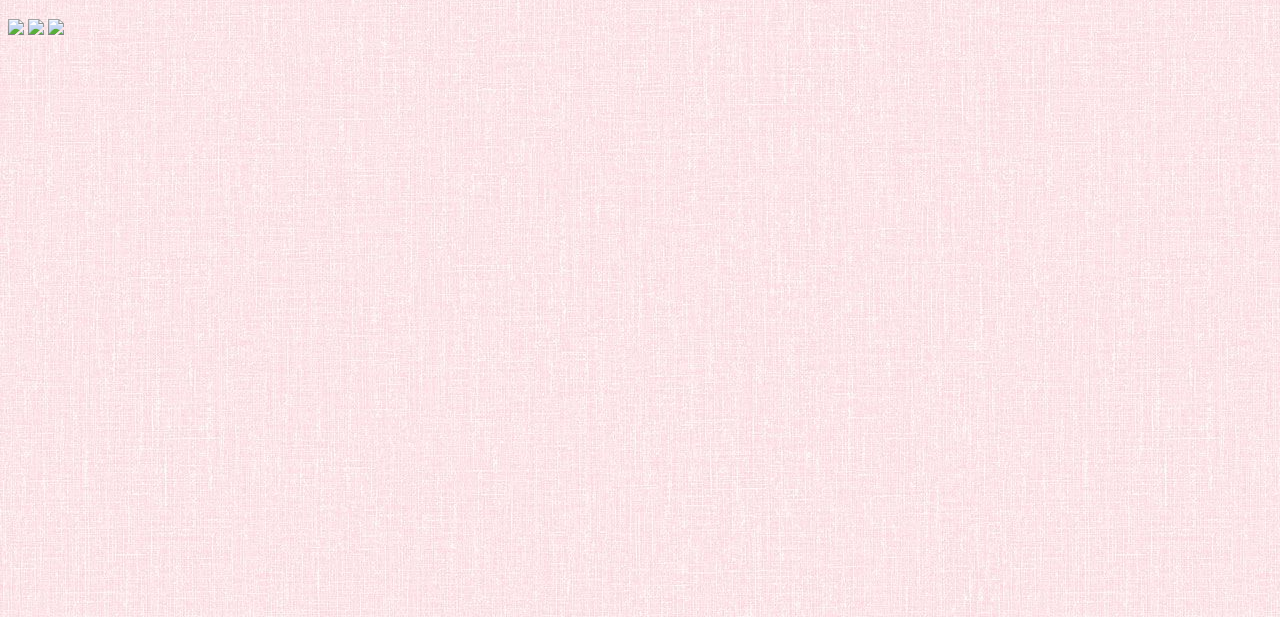
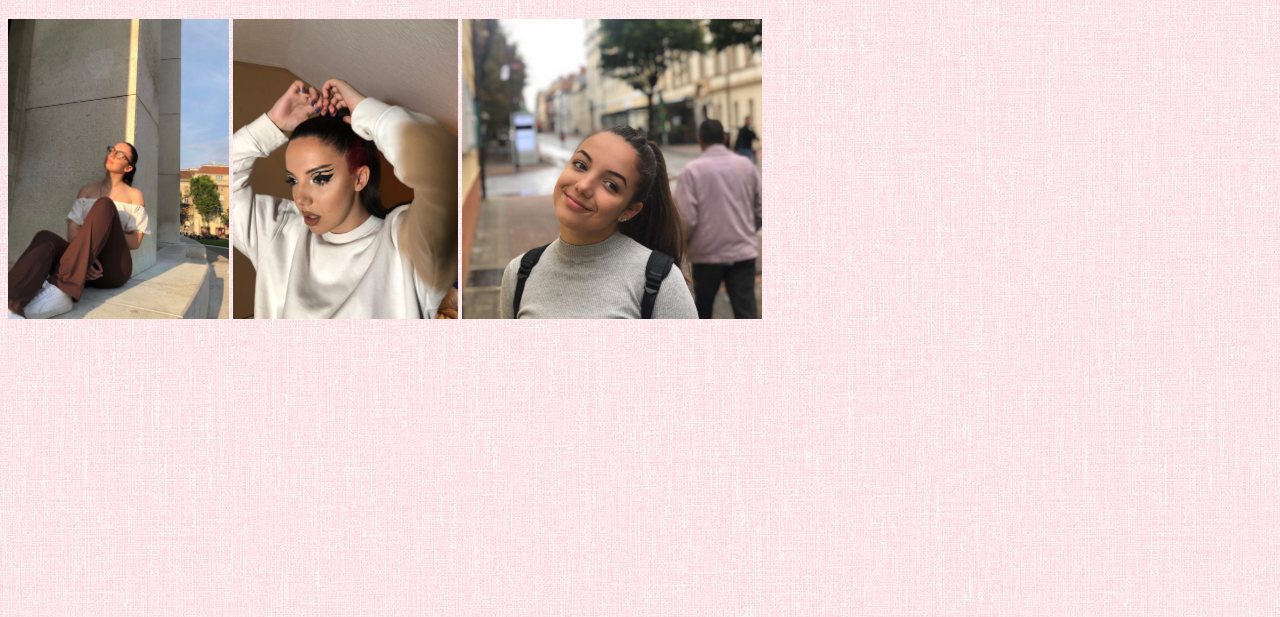
Before and after one commit to monikamaros/monika_maros, a plain HTML site: page vjezba1.html in a window 1280 px wide. Shown: the part 183-800 px from the top of the page. Drawn offline with Linux system fonts and the light colour scheme; files whose address does not match are found by name.

Commit message:
Update vjezba1.html

```diff
--- a/vjezba1.html
+++ b/vjezba1.html
@@ -5,6 +5,6 @@
      <p> neki drugi dokument </p>
 
 	 <h1>Slike</h1>
-	 <img src="slike/1.jpg"/>
-	 <img src="slike/2.jpg"/>
-	 <img src="slike/3.jpg"/>
+	 <img src="1.jpg"/>
+	 <img src="2.jpg"/>
+	 <img src="3.jpg"/>
```
